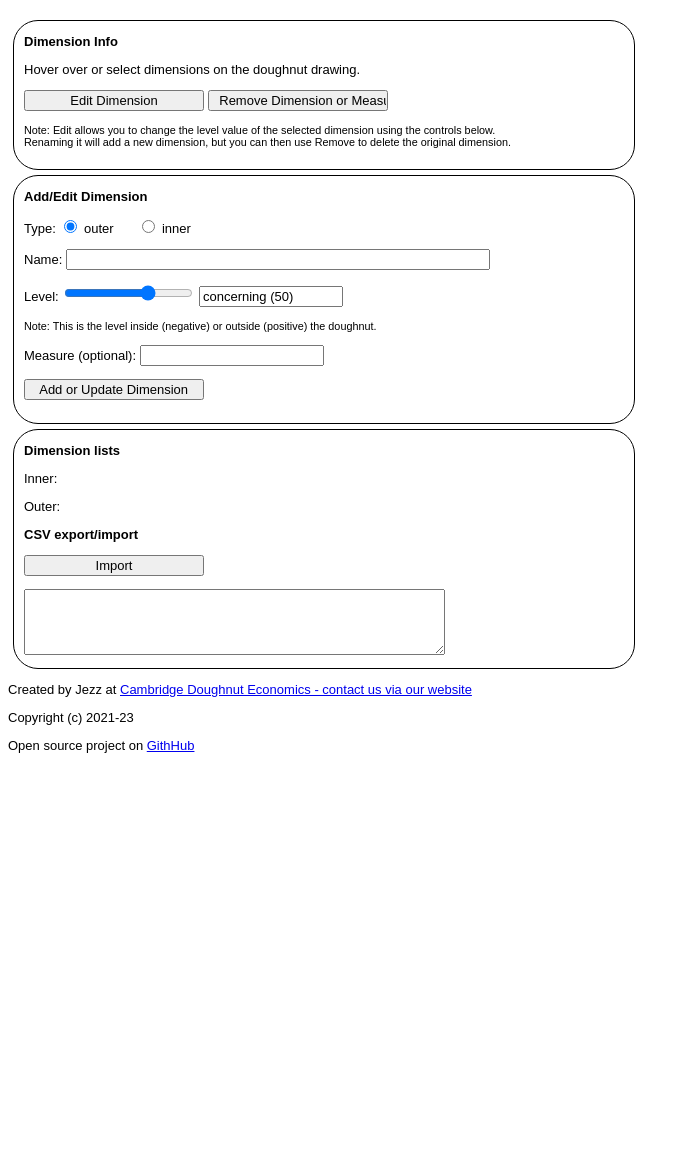
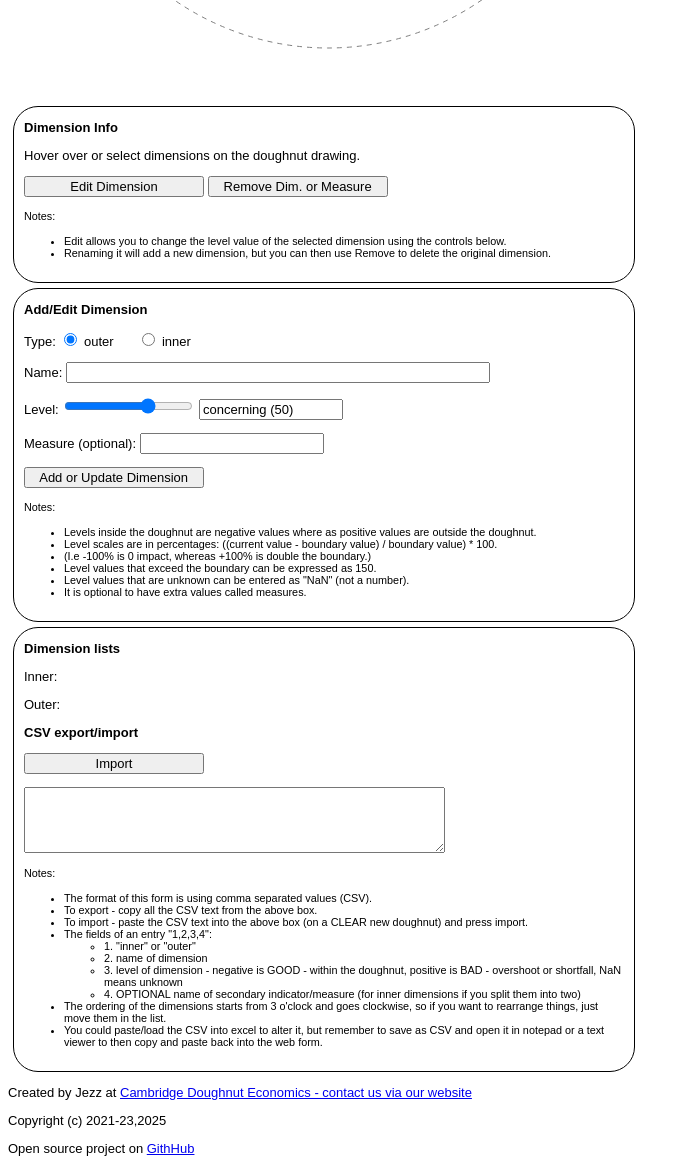
Before and after one commit to flodskum/doughnut-economics-graph, a plain HTML site: page doughnut.html in a window 1280 px wide. Shown: the part 1034-2203 px from the top of the page, without its empty margins (0-690 px from the left). Before the commit the page ends 1800 px from the top, so only its background shows below. Drawn offline with Linux system fonts and the light colour scheme.

Commit message:
Add more notes

```diff
--- a/doughnut.html
+++ b/doughnut.html
@@ -4,7 +4,7 @@
 <!--
 MIT License
 
-Copyright (c) 2021-23 Jeremy Johnson
+Copyright (c) 2021-23, 2025 Jeremy Johnson
 
 Permission is hereby granted, free of charge, to any person obtaining a copy
 of this software and associated documentation files (the "Software"), to deal
@@ -72,8 +72,8 @@ SOFTWARE.
 
 <body>
     <div id="box">
-        <h1>Doughnut Creator v4.6</h1>
-        <p> Welcome to the dougnut creator, where you can play with creating your own
+        <h1>Doughnut Creator v4.6.1</h1>
+        <p> Welcome to the doughnut creator, where you can play with creating your own
             personal doughnut, or think about and explore a local or global doughnut.
         </p>
         <p> To find out how you could use creator, have a look at this
@@ -81,6 +81,17 @@ SOFTWARE.
         </p>
         <p> And here are some more thoughts on the usage of
             <a href="https://www.cambridgedoughnut.org.uk/the-big-personal-doughnut-debate/">personal doughnuts</a>
+        </p>
+
+        <p>Find more info about data portraits on the <a href="https://doughnuteconomics.org">DEAL (Doughnut Economics Action Lab)</a> website:
+            <ul>
+                <li><a href="https://doughnuteconomics.org/tools/doughnut-data-portraits-a-methodological-guide
+">Data portraits - a methodological guide.</a></li>
+                <li><a href="https://doughnuteconomics.org/tools/downscaling-the-doughnut-data-portraits-in-action
+">Downscaling the doughnut - data portraits in action.</a></li>
+                <li>Or perform a search on the DEAL website for "data portrait" which is what they are referred to.
+</li>
+            </ul>
         </p>
     </div>
     <div id="box">
@@ -130,11 +141,13 @@ SOFTWARE.
         <p id="dimensionInfo">Hover over or select dimensions on the doughnut drawing.</p>
         <form name="editDims">
             <p><input name="editDimButton" type="button" value=" Edit Dimension " onclick="editDim()">
-                <input name="delDimButton" type="button" value=" Remove Dimension or Measure " onclick="delDim()">
+                <input name="delDimButton" type="button" value=" Remove Dim. or Measure " onclick="delDim()">
             </p>
-            <p id="note">Note: Edit allows you to change the level value of the selected dimension using the controls
-                below.
-                <br>Renaming it will add a new dimension, but you can then use Remove to delete the original dimension.
+            <p id="note">Notes:
+                <ul>
+                    <li id="note">Edit allows you to change the level value of the selected dimension using the controls below.</li>
+                    <li id="note">Renaming it will add a new dimension, but you can then use Remove to delete the original dimension.</li>
+                </ul>
             </p>
         </form>
     </div>
@@ -154,11 +167,21 @@ SOFTWARE.
                     onchange="updateLevelName()">
                 <input id="dimLevelName" type="text" value="" size="15px" readonly>
             </p>
-            <p id="note">Note: This is the level inside (negative) or outside (positive) the doughnut.</p>
             <p>Measure (optional): <input id="dimLabel" type="text" size="20px"></p>
 
             <p><input id="addDimButton" type="button" value=" Add or Update Dimension "
                     onclick="addDim(addDims.dimType.value, addDims.dimName.value, addDims.dimLevel.value, addDims.dimLabel.value)">
+            </p>
+
+            <p id="note">Notes:
+                <ul>
+                    <li id="note">Levels inside the doughnut are negative values where as positive values are outside the doughnut.</li>
+                    <li id="note">Level scales are in percentages:  ((current value - boundary value) / boundary value) * 100.</li>
+                    <li id="note">(I.e -100% is 0 impact, whereas +100% is double the boundary.)</li>
+                    <li id="note">Level values that exceed the boundary can be expressed as 150.</li>
+                    <li id="note">Level values that are unknown can be entered as "NaN" (not a number).</li>
+                    <li id="note">It is optional to have extra values called measures.</li>
+                </ul>
             </p>
         </form>
     </div>
@@ -173,12 +196,28 @@ SOFTWARE.
             <textarea id="csv" name="CSV" rows="4" cols="50">
             </textarea>
         </form>
+        <p id="note">Notes:
+            <ul>
+                <li id="note">The format of this form is using comma separated values (CSV).</li>
+                <li id="note">To export - copy all the CSV text from the above box.</li>
+                <li id="note">To import - paste the CSV text into the above box (on a CLEAR new doughnut) and press import.</li>
+                <li id="note">The fields of an entry "1,2,3,4":</li>
+                <ul>
+                    <li id="note">1. "inner" or "outer"</li>
+                    <li id="note">2. name of dimension</li>
+                    <li id="note">3. level of dimension - negative is GOOD - within the doughnut, positive is BAD - overshoot or shortfall, NaN means unknown</li>
+                    <li id="note">4. OPTIONAL name of secondary indicator/measure (for inner dimensions if you split them into two)</li>
+                </ul>
+                <li id="note">The ordering of the dimensions starts from 3 o'clock and goes clockwise, so if you want to rearrange things, just move them in the list.</li>
+                <li id="note">You could paste/load the CSV into excel to alter it, but remember to save as CSV and open it in notepad or a text viewer to then copy and paste back into the web form.</li>
+            </ul>
+        </p>
     </div>
     <p id="debug"></p>
 
     <p>Created by Jezz at
         <a href="https://www.cambridgedoughnut.org.uk">Cambridge Doughnut Economics - contact us via our website</a></p>
-    <p>Copyright (c) 2021-23</p>
+    <p>Copyright (c) 2021-23,2025</p>
     <p>Open source project on <a href="https://github.com/flodskum/doughnut-economics-graph">GithHub</a></p>
 </body>
 
@@ -362,6 +401,8 @@ SOFTWARE.
         } else {
             // Clip personal levels to 100
             if (donut == "personal" && level > 100) { level = 100; }
+            // Turn -150 and lower into NaN
+            if (level < -100) { level = "NaN" }
             myDonut.addDimension(type, name, level, label);
         }
     }
```
